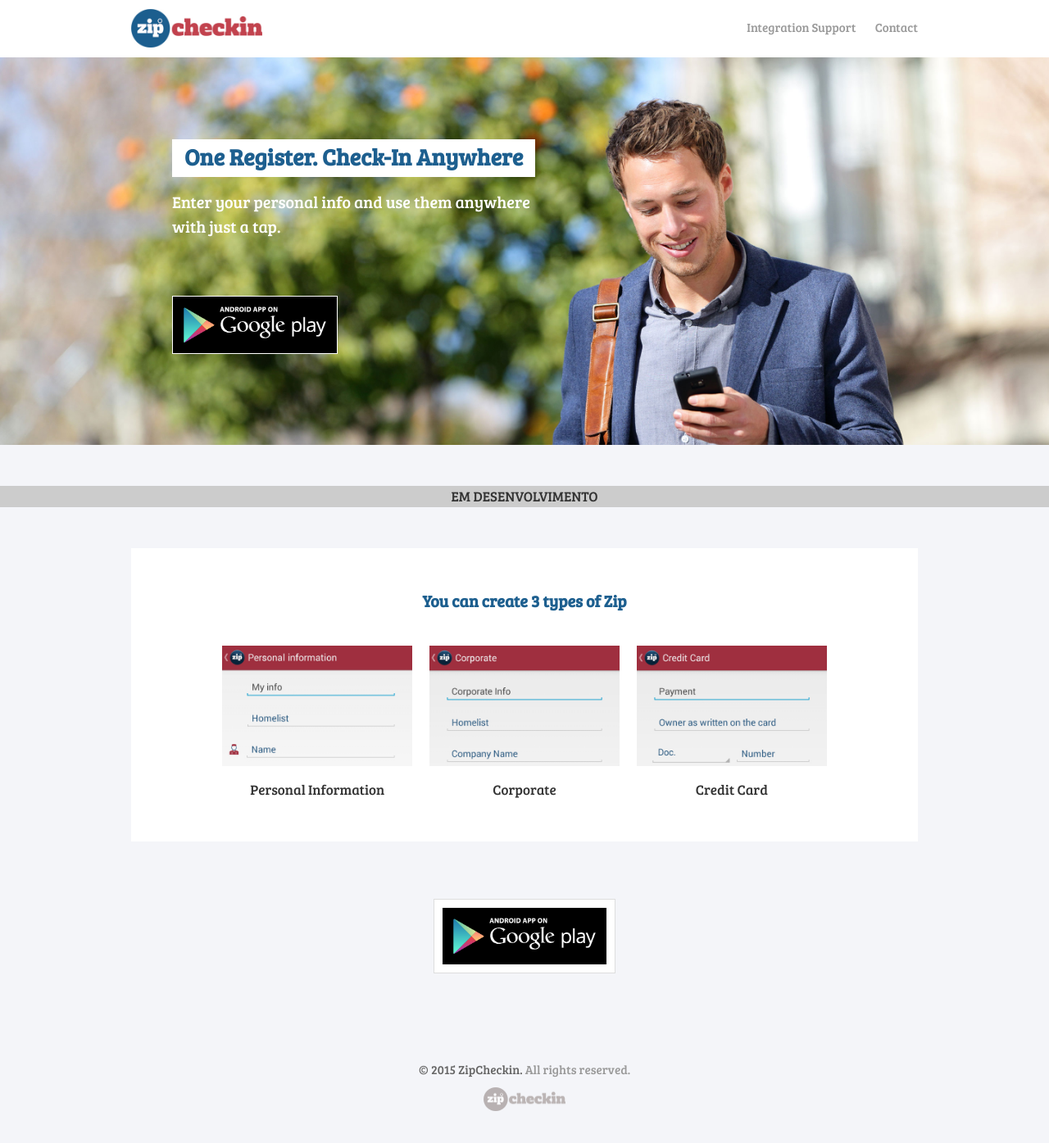
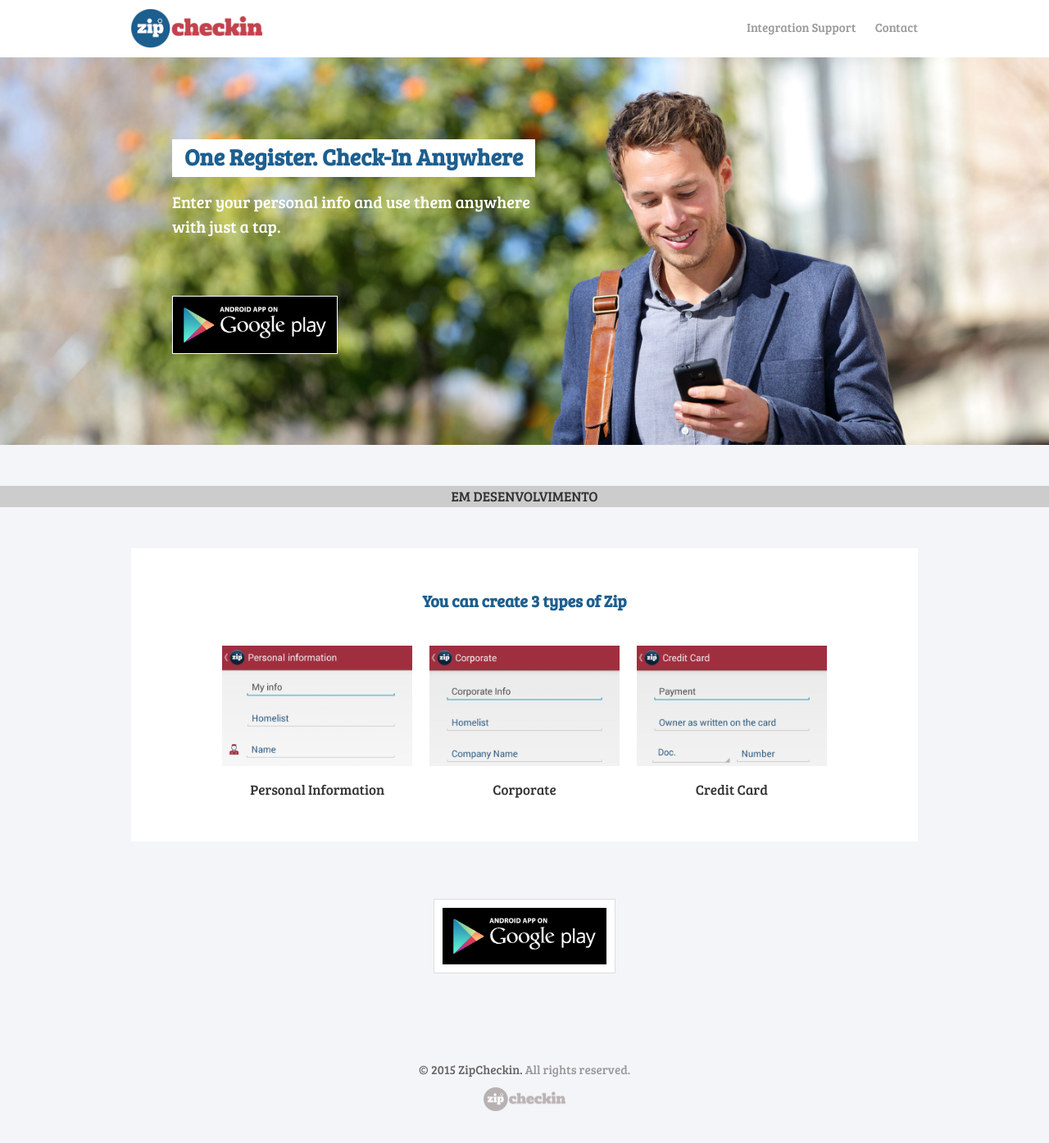
Before and after one commit to zipcheckin/zipcheckin.github.io, a Jekyll site: the page built from index.html, in a window 1280 px wide and 1400 px high. Shown: the top 1395 px of the window at 82% size. Built offline with Jekyll 4.4.1, drawn with Linux system fonts in a browser that asks for light colours; nearby versions of some CDN libraries.

Commit message:
Updated banner again

```diff
--- a/_sass/_layout.scss
+++ b/_sass/_layout.scss
@@ -55,7 +55,7 @@ header.default {
 
 .banner {
   background: $brand-color;
-  background: url("/images/banner2.jpg") center -130px no-repeat;
+  background: url("/images/banner2.jpg") center -140px no-repeat;
   background-size: cover;
   height: 473px;
 
```
